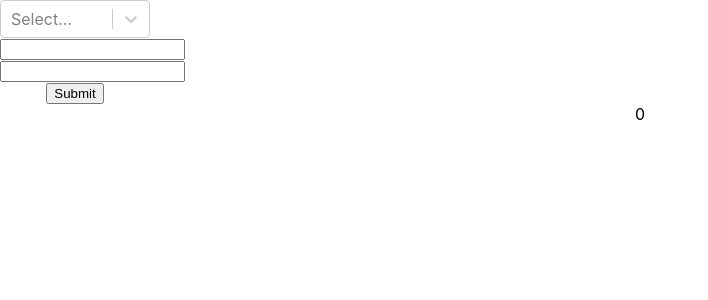
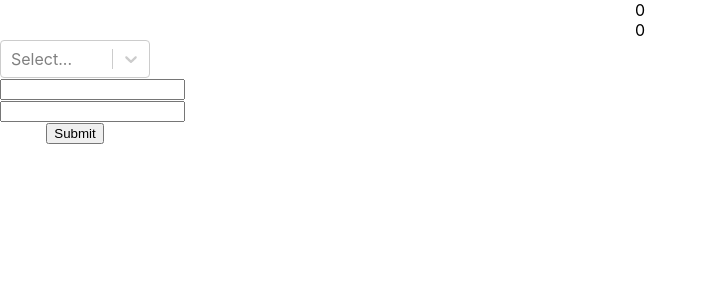
Before and after one commit to jelenaandj/Budget-App, a React (Create React App) app: page / in a window 1280 px wide. Shown: the top 300 px of the page, without its empty margins (0-708 px from the left). Built offline with nearby package versions, Linux system fonts and the light colour scheme.

Commit message:
added totals

```diff
--- a/src/App.js
+++ b/src/App.js
@@ -11,7 +11,7 @@ import Total from './components/Total';
 function App() {
 
   const[inputs,setInputs]=useState([]);
-  const[totalExp,setTotalExp]=useState([])
+  // const[totalExp,setTotalExp]=useState([])
 
   const handleClick=(value,text,numb)=>{
     let tmp=[...inputs]
@@ -21,10 +21,12 @@ function App() {
 
   return (
     <div className="App">
+    <Total input={inputs.filter(inputB=> inputB.value.includes('Income'))}/>
+    <Total input={inputs.filter(inputB=> inputB.value.includes('Expense'))}/>
     <Form handleClick={handleClick} inputs={inputs} setInputs={setInputs} />
     <Income inputs={inputs} />
     <Expenses inputs={inputs}  />
-    <Total inputs={inputs}totalExp={totalExp} setTotalExp={setTotalExp}/>
+    {/* <Total inputs={inputs}totalExp={totalExp} setTotalExp={setTotalExp}/> */}
     </div>
   );
 }
--- a/src/components/Expenses.jsx
+++ b/src/components/Expenses.jsx
@@ -16,19 +16,14 @@ export default function Expenses(props) {
     //         inputs.filter(numb=>numb.reduce(reducer))
     //     }else{alert('mistake')}
     // }
-   if(inputs!==''){
-       let tmp=[...inputs]
-   }
+
 
 
     return (
         <div className='expenses' >
-        <div>
+
            {inputs.filter(inputB=> inputB.value.includes('Expense')).map(inputB=> <Input inputB={inputB} />) }
-        </div>
-        {/* <div>
-            {inputs.filter(inputB=> inputB.value.includes('Expense')).reduce(reducer).map(totalExp=> <p>{totalExp.numb}</p>)}
-        </div> */}
+
         </div>
     )
 }
--- a/src/components/Income.jsx
+++ b/src/components/Income.jsx
@@ -1,5 +1,6 @@
 import React from 'react'
 import Input from './Input'
+import Total from './Total'
 
 
 
@@ -13,8 +14,14 @@ export default function Income(props) {
     // let list=[...display]
 
     return (
-        <div className='income' >
+        <div>
+             <div className='income' >
            {inputs.filter(inputB=> inputB.value.includes('Income')).map(inputB=> <Input inputB={inputB} />) }
+            </div>
+
+
         </div>
+
+
     )
 }
--- a/src/components/Total.jsx
+++ b/src/components/Total.jsx
@@ -2,17 +2,16 @@ import React, { useState, useEffect } from 'react'
 
 export default function Total(props) {
 
-    let inputs=props.inputs
+    let input=props.input
 
     const[totalInput,setTotalInput]=useState(0)
 
-    console.log('inputs total',inputs)
-    // if(inputs.length!==0)
+
 
     useEffect(()=>{
-        if( typeof inputs != 'undefined' && inputs instanceof Array&&inputs.length!==0){
+        if( typeof input != 'undefined' && input instanceof Array&&input.length!==0){
             let total=0
-            inputs.forEach(input => {
+            input.forEach(input => {
                 total+=parseInt(input.numb)
             });
             setTotalInput(total)
```
